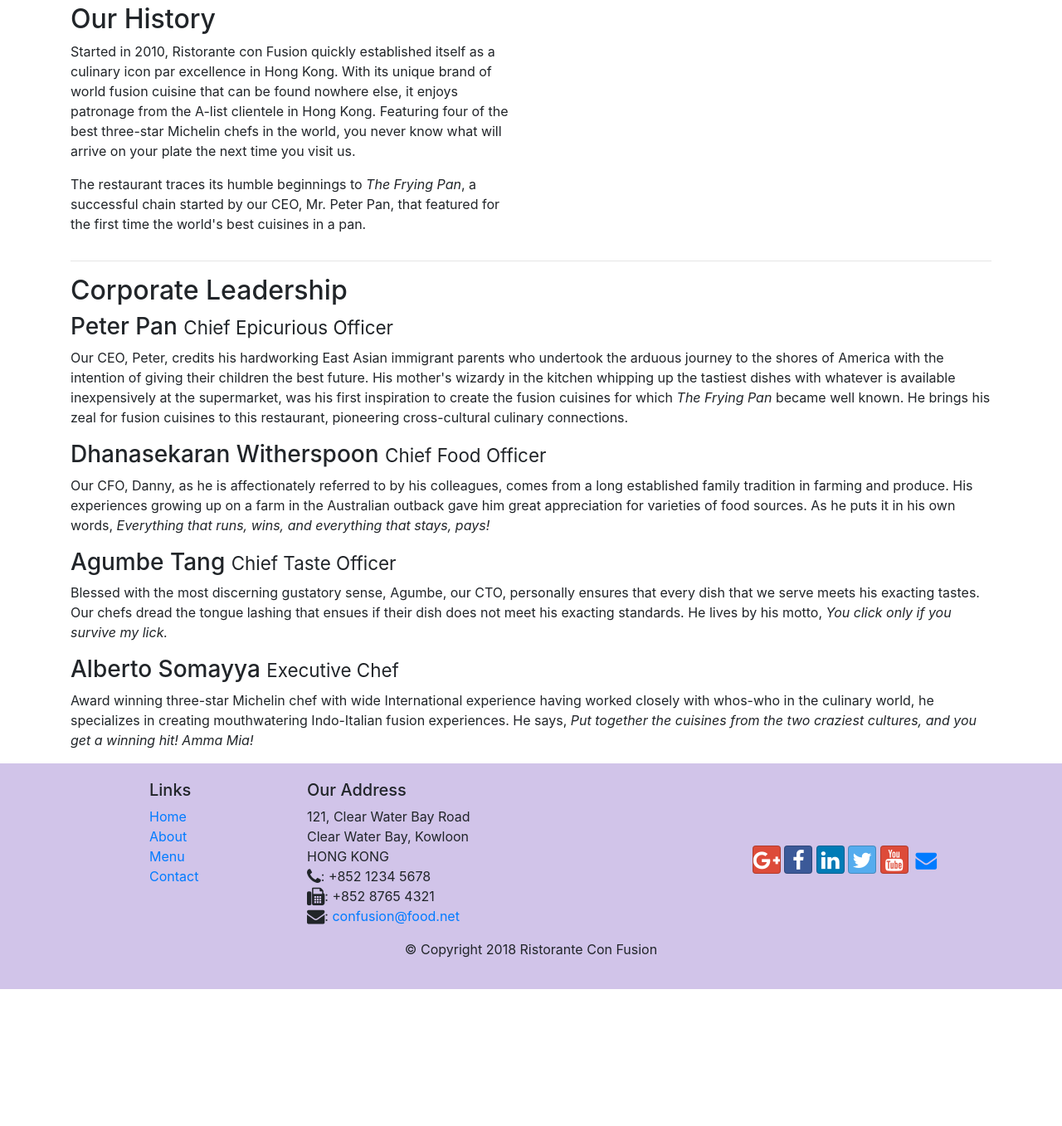
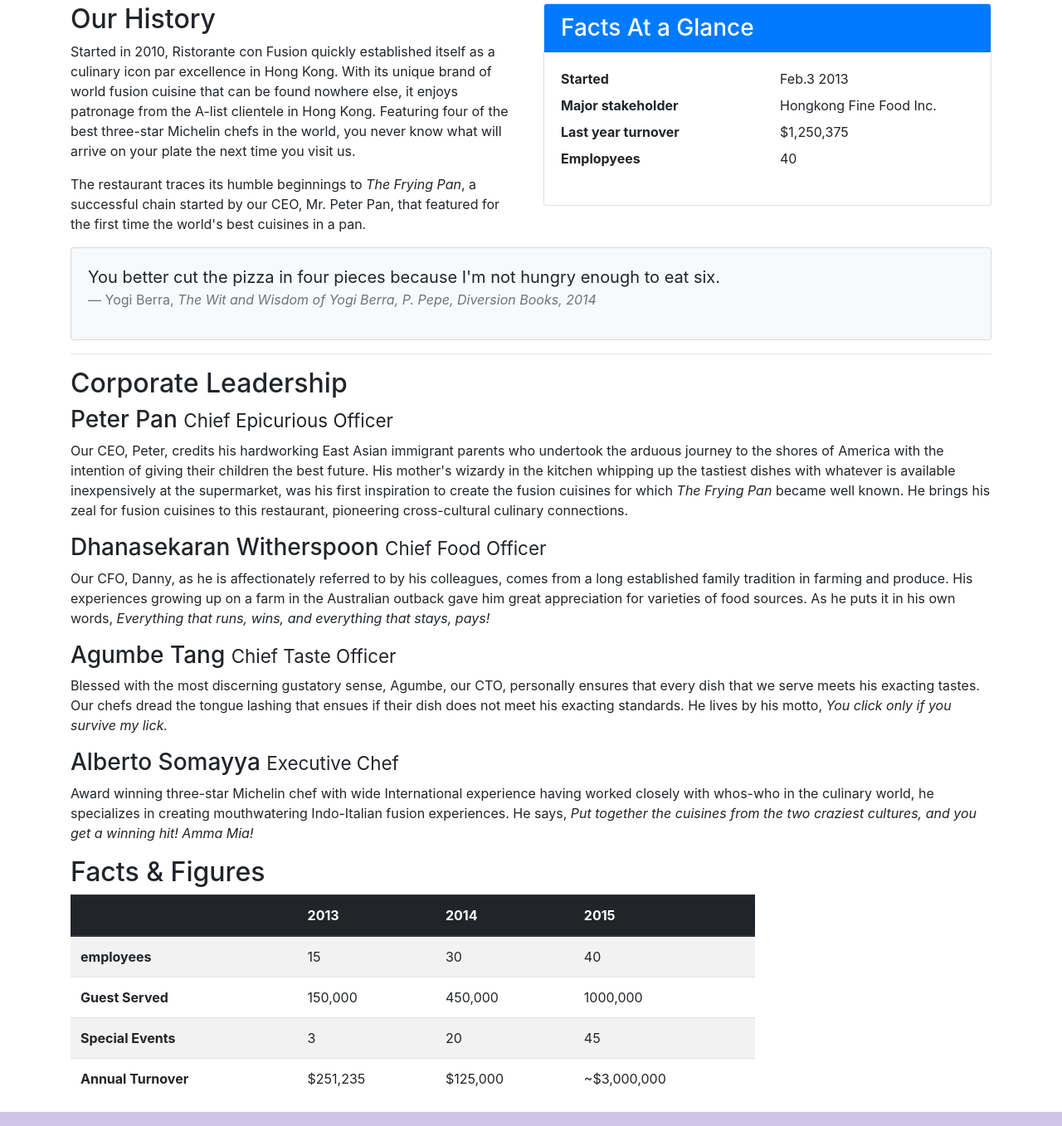
Before and after one commit to xiaohua2003/bootstrap-exercise, a website: page aboutus.html in a window 1280 px wide. Shown: the part 461-1818 px from the top of the page at 83% size. Before the commit the page ends 1653 px from the top, so only its background shows below. Drawn offline with nearby package versions, Linux system fonts and the light colour scheme.

Commit message:
add card & table

```diff
--- a/aboutus.html
+++ b/aboutus.html
@@ -69,7 +69,36 @@
                 <p>Started in 2010, Ristorante con Fusion quickly established itself as a culinary icon par excellence in Hong Kong. With its unique brand of world fusion cuisine that can be found nowhere else, it enjoys patronage from the A-list clientele in Hong Kong.  Featuring four of the best three-star Michelin chefs in the world, you never know what will arrive on your plate the next time you visit us.</p>
                 <p>The restaurant traces its humble beginnings to <em>The Frying Pan</em>, a successful chain started by our CEO, Mr. Peter Pan, that featured for the first time the world's best cuisines in a pan.</p>
             </div>
+            <div class="col-12 col-sm-6">
+                <div class="card">
+                    <h3 class="card-header bg-primary text-white">Facts At a Glance</h3>
+                    <div class="card-body">
+                        <dl class="row">
+                            <dt class="col-6">Started</dt>
+                            <dd class="col-6" > Feb.3 2013</dd>
+                            <dt class="col-6">Major stakeholder</dt>
+                            <dd class="col-6">Hongkong Fine Food Inc.</dd>
+                            <dt class="col-6">Last year turnover</dt>
+                            <dd class="col-6">$1,250,375</dd>
+                             <dt class="col-6">Emplopyees</dt>
+                             <dd class="col-6">40</dd>
+                        </dl>
+                    </div>
+                </div>
+            </div>
             <div class="col-12">
+                <div class="card card-body bg-light">
+                    <blockquote class="blockquote">
+                        <p class="mb-0">You better cut the pizza in four pieces because
+                            I'm not hungry enough to eat six.</p>
+                            <footer class="blockquote-footer">Yogi Berra,
+                            <cite title="Source Title">The Wit and Wisdom of Yogi Berra,
+                                P. Pepe, Diversion Books, 2014</cite>
+                            </footer>
+                    </blockquote>
+                </div>
+
+
                 <hr>
             </div>
         </div>
@@ -88,7 +117,52 @@
                 <p class="d-none d-sm-block" >Award winning three-star Michelin chef with wide International experience having worked closely with whos-who in the culinary world, he specializes in creating mouthwatering Indo-Italian fusion experiences. He says, <em>Put together the cuisines from the two craziest cultures, and you get a winning hit! Amma Mia!</em></p>
             </div>
        </div>
+       <div class="row">
+           <div class="col-12 col-md-9">
+               <h2>Facts & Figures</h2>
+               <div class="table-responsive">
+                   <table class="table table-striped">
+                       <thead class="thead-dark">
+                           <tr>
+                               <th>&nbsp;</th>
+                               <th>2013</th>
+                               <th>2014</th>
+                               <th>2015</th>
+                           </tr>
+                       </thead>
+                       <tbody>
+                           <tr>
+                               <th>employees</th>
+                               <td>15</td>
+                               <td>30</td>
+                               <td>40</td>
+                           </tr>
+                           <tr>
+                               <th>Guest Served</th>
+                               <td>150,000</td>
+                               <td>450,000</td>
+                               <td>1000,000</td>
+                           </tr>
+                           <tr>
+                               <th>Special Events</th>
+                               <td>3</td>
+                               <td>20</td>
+                               <td>45</td>
+                           </tr>
+                           <tr>
+                               <th>Annual Turnover</th>
+                               <td>$251,235</td>
+                               <td>$125,000</td>
+                               <td>~$3,000,000</td>
+                           </tr>
+                       </tbody>
+                   </table>
+               </div>
+           </div>
+           <div class="col-12 col-sm-3">
 
+           </div>
+       </div>
     </div>
 
     <footer class="footer">
```
Also changed, not shown: contactus.html (+2 -7 lines).
